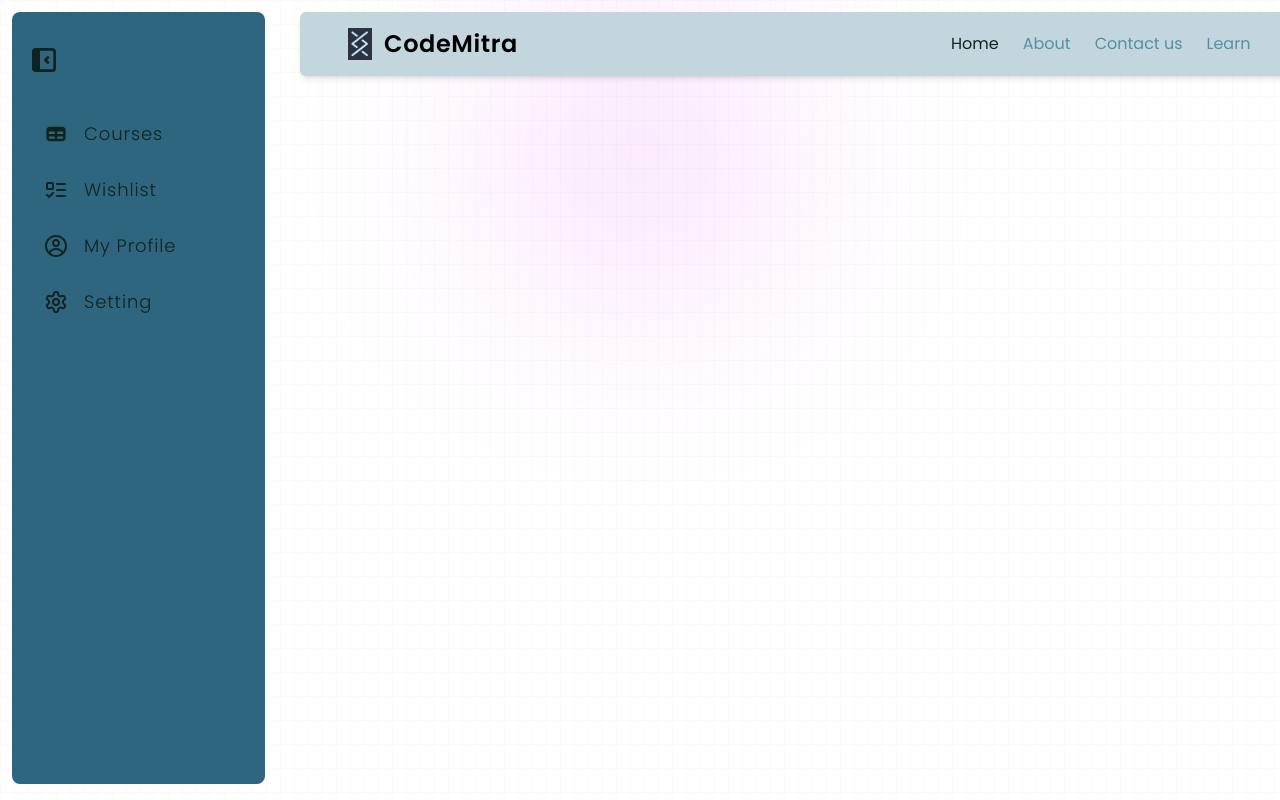
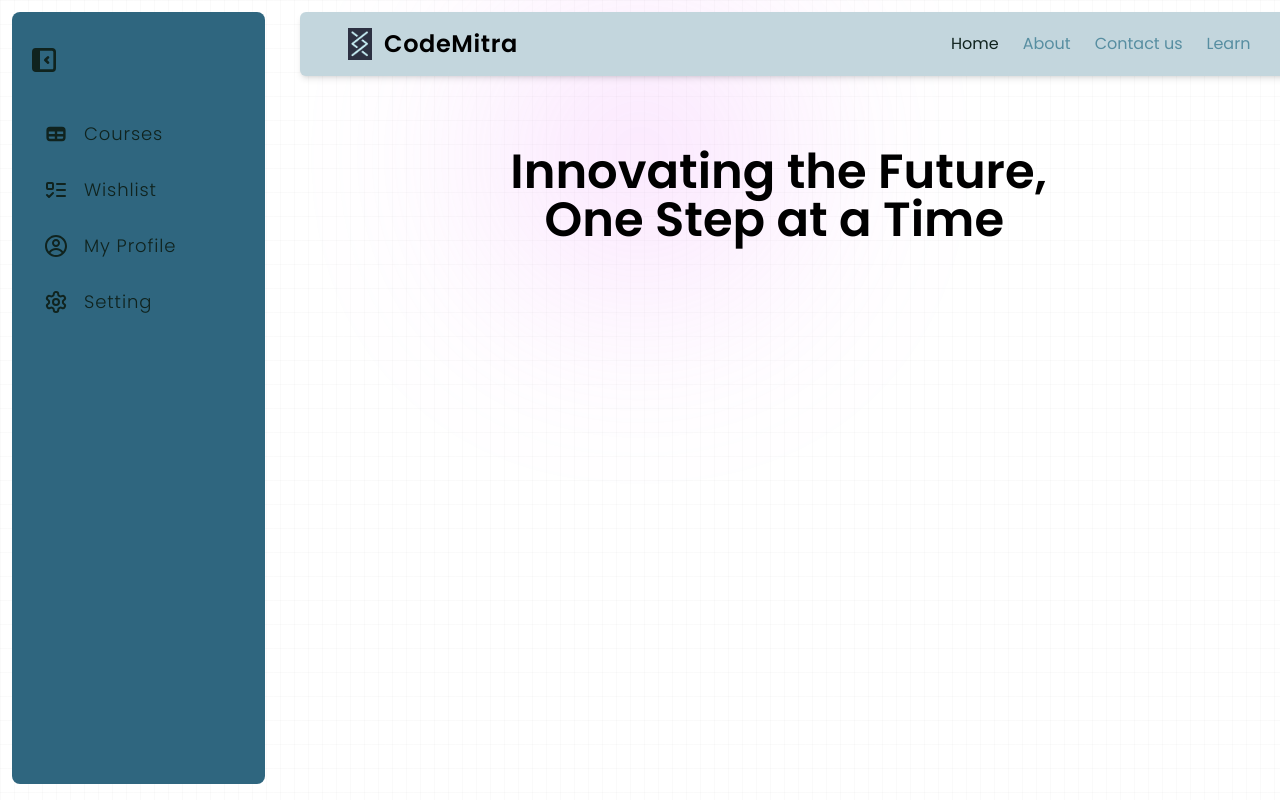
Before and after one commit to krishmungase/todoist, a React (Vite) app: page / in a window 1280 px wide. Built offline with nearby package versions, Linux system fonts and the light colour scheme.

Commit message:
add homepage content

```diff
--- a/src/pages/home-page.jsx
+++ b/src/pages/home-page.jsx
@@ -4,8 +4,15 @@ import Navbar from './navbar'
 
 const HomePage = () => {
   return (
-    <div className='text-black'>
+    <div className=''>
       <Navbar />
+      <div className="mt-16 px-4 flex flex-col items-center justify-center">
+        <h1 className="text-5xl mt-16 font-semibold text-justify">
+          Innovating the Future,
+          <br className="" />
+          &nbsp;  &nbsp;One Step at a Time
+        </h1>
+      </div>
     </div>
   )
 }
```
